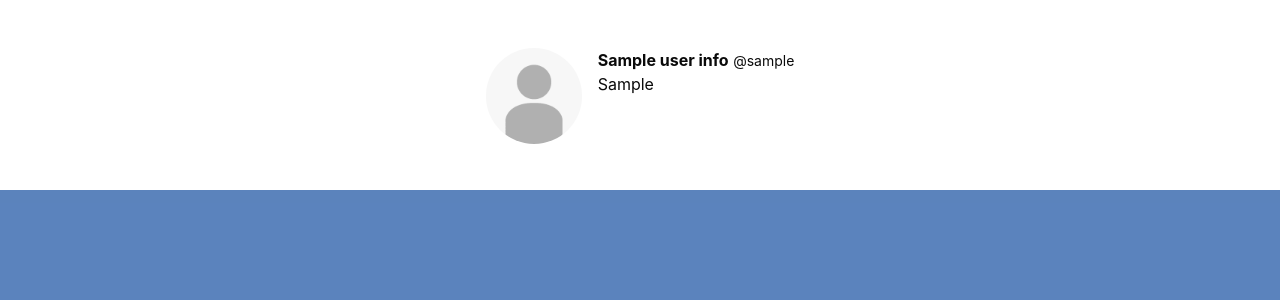
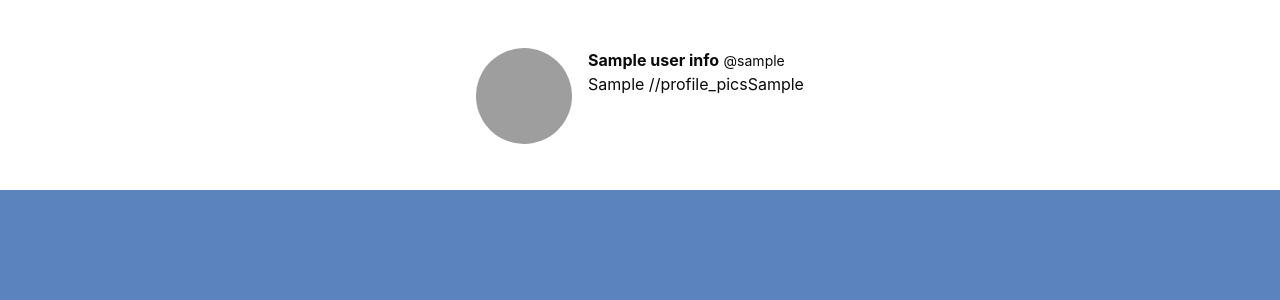
Before and after one commit to kang0906/W1-web-mini-project, a Flask app: template game-is-my-life/templates/user.html in a window 1280 px wide. Shown: the part 52-352 px from the top of the page. Run offline with Flask 2, Linux system fonts and the light colour scheme; the template is opened without the code that fills it: most values are stand-ins (such as "Sample title", 1, 10 or a date in 2020); some libraries are stand-ins or nearby versions; grey boxes are pictures that could not be loaded.

Commit message:
진자 js를 찾아라

```diff
--- a/game-is-my-life/app.py
+++ b/game-is-my-life/app.py
@@ -178,18 +178,17 @@ def save_img():
         }
     try:
         file = request.files["file_give"]
+        filename = secure_filename(file.filename)###
         extension = file.filename.split('.')[-1]
-        filename = f'file-{now}'
-        save_to = f'static/profile_pics/{filename}.{extension}'
-        file.save(save_to)
+        file_path = f"profile_pics/{username}.{extension}"###
+        file.save("./static/"+file_path)##
         new_doc["profile_pic"] = filename
-        new_doc["profile_pic_real"] = f'{filename}.{extension}'
+        new_doc["profile_pic_real"] = f"{username}.{extension}"
         db.users.update_one({'username': payload['id']}, {'$set':new_doc})
         return jsonify({"result": "success", 'msg': '프로필을 업데이트했습니다.'})
     except:
         db.users.update_one({'username': payload['id']}, {'$set':new_doc})
         return jsonify({"result": "success", 'msg': '프로필을 업데이트했습니다.'})
-
 
 @app.route('/update_like', methods=['POST'])
 def update_like():
--- a/game-is-my-life/static/myjs.js
+++ b/game-is-my-life/static/myjs.js
@@ -34,7 +34,7 @@ function listing(username) {
                                             <article class="media">
                                                 <div class="media-left">
                                                     <a class="image is-64x64" href="/user/${content[i]['username']}">
-                                                        <img class="is-rounded" src="{{ url_for('static', filename='profile_pics/profile_placeholder.png') }}" alt="Image">
+                                                        <img class="is-rounded" src="{{ url_for('static', filename='profile_pics/'+user_info.profile_pic_real) }}" alt="">
                                                     </a>
                                                 </div>
                                                 <div class="media-content">
@@ -69,7 +69,7 @@ function listing(username) {
                                                 <div class="media">
                                                     <div class="media-left">
                                                         <a class="image is-64x64" href="/user/${content[i]['username']}">
-                                                        <img class="is-rounded" src="{{ url_for('static', filename='profile_pics/profile_placeholder.png')}}" alt="Image">
+                                                            <img class="is-rounded" src="{{ url_for('static', filename='profile_pics/'+user_info.profile_pic_real) }}" alt="">
                                                         </a>
                                                     </div>
                                                     <div class="media-content">
--- a/game-is-my-life/templates/user.html
+++ b/game-is-my-life/templates/user.html
@@ -73,7 +73,11 @@
                 <article class="media">
                     <figure class="media-left" style="align-self: center">
                         <a class="image is-96x96" href="#">
-                            <img class="is-rounded" src="{{ url_for('static', filename='profile_pics/profile_placeholder.png') }}" alt="Image">
+                            {% if user_info.profile_pic %}
+                                <img class="is-rounded" src="{{ url_for('static', filename='profile_pics/'+user_info.profile_pic_real) }}" alt="">
+                            {% else %}
+                                <img class="is-rounded" src="{{ url_for('static', filename='profile_pics/profile_placeholder.png') }}">
+                            {% endif %}
                         </a>
                     </figure>
                     <div class="media-content">
@@ -81,7 +85,7 @@
                             <p>
                                 <strong>{{ user_info.profile_name }}</strong> <small>@{{ user_info.username }}</small>
                                 <br>
-                                {{ user_info.profile_info }}
+                                {{ user_info.profile_info }}    //{{'profile_pics'+user_info.profile_pic_real}}
                             </p>
                         </div>
                     </div>
@@ -161,13 +165,17 @@
                 <article class="media">
                     <figure class="media-left" style="align-self: center">
                         <a class="image is-32x32" href="/user/{{ user_info.username }}">
-                            <img class="is-rounded" src="{{ url_for('static', filename='profile_pics/profile_placeholder.png') }}" alt="Image">
+                            {% if user_info.profile_pic %}
+                                <img class="is-rounded" src="{{ url_for('static', filename='profile_pics/'+user_info.profile_pic_real) }}" alt="">
+                            {% else %}
+                                <img class="is-rounded" src="{{ url_for('static', filename='profile_pics/profile_placeholder.png') }}">
+                            {% endif %}
                         </a>
                     </figure>
                     <div class="media-content">
                         <div class="field">
                             <p class="control">
-                                <input id="input-post" class="input is-rounded" placeholder="무슨 생각을 하고 계신가요?" onclick='$("#modal-post").addClass("is-active")'>
+                                <input id="input-post" class="input is-rounded" placeholder="너의 이야기를 들려줘" onclick='$("#modal-post").addClass("is-active")'>
                             </p>
                         </div>
                     </div>
```
Also changed, not shown: game-is-my-life/templates/index.html (+4 -4 lines), game-is-my-life/static/img/file-22-09-21-17-28-13.png (added), game-is-my-life/static/profile_pics/file-22-09-21-15-39-54.png (added), game-is-my-life/static/profile_pics/test0.png (added), game-is-my-life/static/profile_pics/test2.png (added), game-is-my-life/static/profile_pics/whdnjs10.jpg (added), game-is-my-life/static/profile_pics/whdnjs10.png (added).
